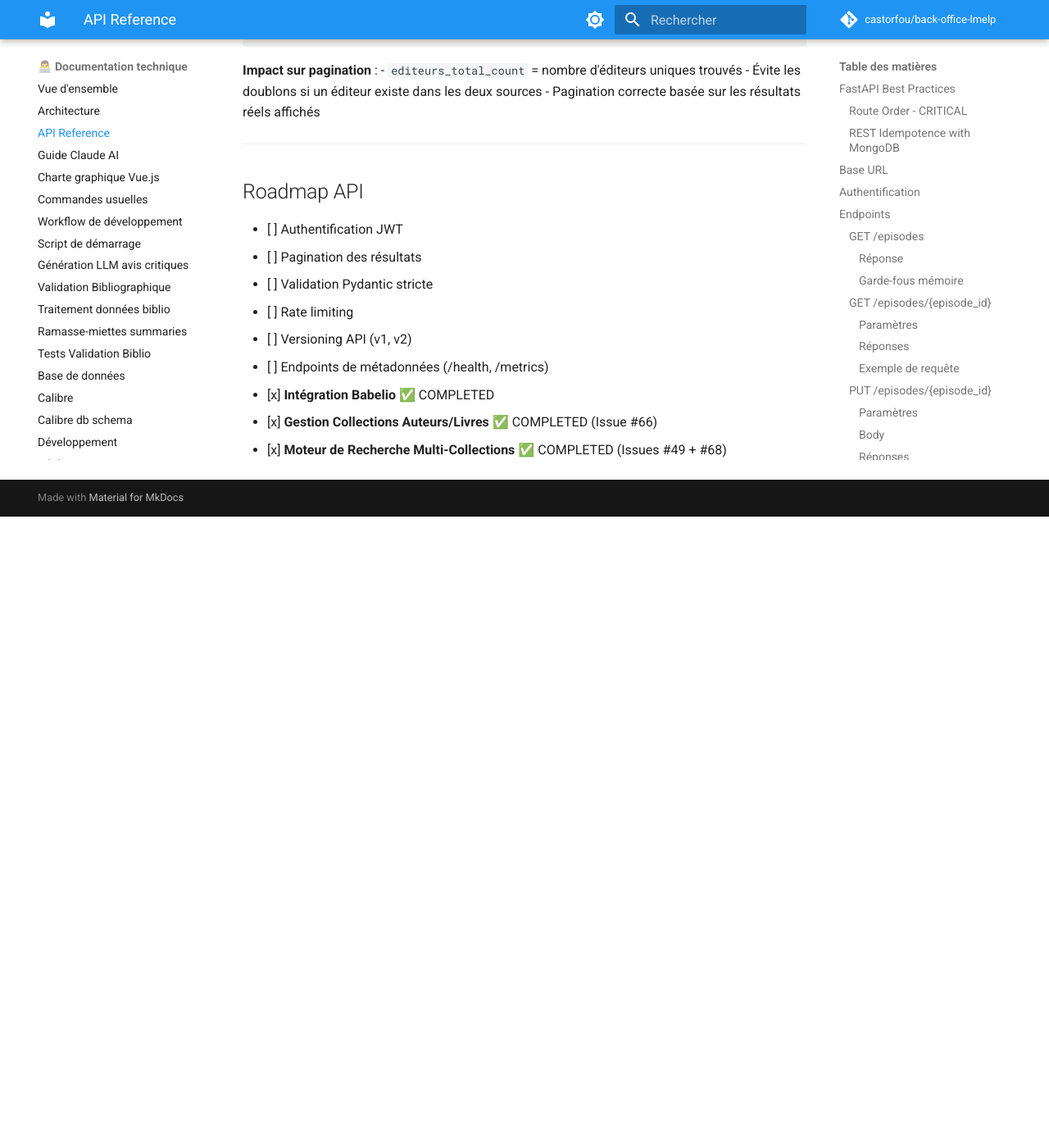
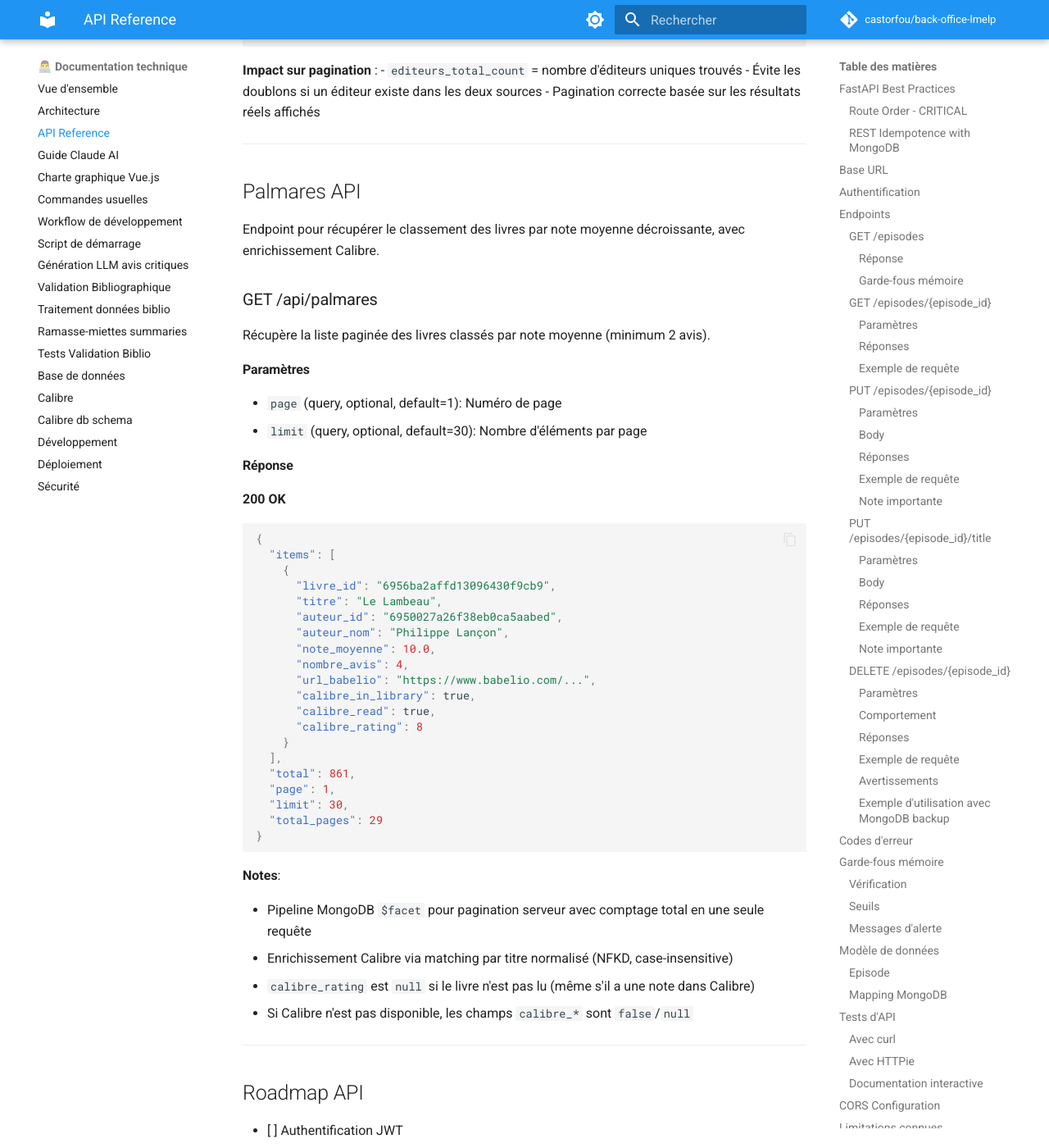
Before and after one commit to castorfou/back-office-lmelp, an MkDocs documentation site: the page built from docs/dev/api.md, in a window 1280 px wide and 1400 px high, scrolled down 26101 px. Shown: the whole window at 82% size. Built offline with MkDocs 1.6.1 and Material for MkDocs 9.7.7, drawn with Linux system fonts in a browser that asks for light colours; comment, search, counter and statistics services are not loaded; before the commit the page ends 26731 px from its top, so only the background shows below that.

Commit message:
docs: Add Palmarès user guide and API reference
- Create docs/user/palmares.md with feature overview, filters, Calibre matching
- Add Palmares API section to docs/dev/api.md (GET /api/palmares)
- Add navigation entry in docs/user/.pages

Co-Authored-By: Claude Opus 4.6 <noreply@anthropic.com>

````diff
--- a/docs/dev/api.md
+++ b/docs/dev/api.md
@@ -1269,6 +1269,54 @@ total_count = len(editeurs_set)
 
 ---
 
+## Palmares API
+
+Endpoint pour récupérer le classement des livres par note moyenne décroissante, avec enrichissement Calibre.
+
+### GET /api/palmares
+
+Récupère la liste paginée des livres classés par note moyenne (minimum 2 avis).
+
+#### Paramètres
+
+- `page` (query, optional, default=1): Numéro de page
+- `limit` (query, optional, default=30): Nombre d'éléments par page
+
+#### Réponse
+
+**200 OK**
+```json
+{
+  "items": [
+    {
+      "livre_id": "6956ba2affd13096430f9cb9",
+      "titre": "Le Lambeau",
+      "auteur_id": "6950027a26f38eb0ca5aabed",
+      "auteur_nom": "Philippe Lançon",
+      "note_moyenne": 10.0,
+      "nombre_avis": 4,
+      "url_babelio": "https://www.babelio.com/...",
+      "calibre_in_library": true,
+      "calibre_read": true,
+      "calibre_rating": 8
+    }
+  ],
+  "total": 861,
+  "page": 1,
+  "limit": 30,
+  "total_pages": 29
+}
+```
+
+**Notes**:
+
+- Pipeline MongoDB `$facet` pour pagination serveur avec comptage total en une seule requête
+- Enrichissement Calibre via matching par titre normalisé (NFKD, case-insensitive)
+- `calibre_rating` est `null` si le livre n'est pas lu (même s'il a une note dans Calibre)
+- Si Calibre n'est pas disponible, les champs `calibre_*` sont `false`/`null`
+
+---
+
 ## Roadmap API
 
 - [ ] Authentification JWT
--- /dev/null
+++ b/docs/user/palmares.md
@@ -0,0 +1,84 @@
+# Palmarès des livres
+
+## Vue d'ensemble
+
+La page **Palmarès** affiche le classement de tous les livres par note moyenne décroissante. Seuls les livres ayant reçu au minimum 2 avis critiques apparaissent dans le classement. L'intégration Calibre permet de voir le statut de lecture et la note personnelle pour chaque livre.
+
+## Accès à la page
+
+Depuis le **Dashboard**, cliquez sur la carte **"Palmarès"** (2e carte après Émissions).
+
+L'URL directe est :
+```
+http://localhost:5173/palmares
+```
+
+## Interface
+
+### Tableau principal
+
+Le tableau présente les colonnes suivantes :
+
+| Colonne | Description |
+|---------|-------------|
+| **#** | Rang dans le classement |
+| **Livre** | Titre du livre (lien cliquable vers la page détail) |
+| **Auteur** | Nom de l'auteur (lien cliquable vers la page détail) |
+| **Note** | Note moyenne avec badge coloré |
+| **Avis** | Nombre d'avis critiques |
+| **Calibre** | Statut de lecture et note Calibre |
+| **Liens** | Liens vers Calibre et Anna's Archive |
+
+### Badge de note
+
+Les notes sont affichées avec un code couleur :
+
+- **Vert foncé** (9-10) : Excellent
+- **Vert clair** (7-8.9) : Bon
+- **Jaune** (5-6.9) : Moyen
+- **Rouge** (< 5) : Faible
+
+### Colonne Calibre
+
+Pour chaque livre présent dans la bibliothèque Calibre :
+
+- **✓ Lu** : Le livre a été marqué comme lu
+- **◯** : Le livre est dans Calibre mais pas encore lu
+- **X/10** : Note Calibre (affichée uniquement pour les livres lus)
+- **—** : Le livre n'est pas dans la bibliothèque Calibre
+
+### Liens rapides
+
+Chaque ligne propose deux liens :
+
+- **Icône Calibre** : Ouvre la page Calibre avec le titre pré-rempli dans la recherche
+- **Icône Anna's Archive** : Recherche le livre sur Anna's Archive (titre + auteur)
+
+## Filtres interactifs
+
+Trois filtres sous forme de **pills cliquables** sont disponibles en haut de page :
+
+| Filtre | Actif (par défaut) | Inactif |
+|--------|-------------------|---------|
+| **Lus** | Affiche les livres lus dans Calibre | Masque les livres lus |
+| **Non lus** | Affiche les livres non lus | Masque les livres non lus et hors Calibre |
+| **Dans Calibre** | Affiche les livres présents dans Calibre | Masque les livres Calibre |
+
+- Tous les filtres sont **actifs par défaut** (tous les livres visibles)
+- Cliquez sur un filtre pour le désactiver/réactiver
+- Le compteur "X livres classés" se met à jour dynamiquement
+- Les sélections de filtres sont **persistées dans le navigateur** (localStorage) et survivent au rechargement de la page
+
+## Chargement progressif
+
+Le palmarès utilise un **infinite scroll** : les livres sont chargés par pages de 30. En faisant défiler vers le bas, les pages suivantes se chargent automatiquement.
+
+## Matching Calibre
+
+Le rapprochement entre les livres du palmarès (MongoDB) et la bibliothèque Calibre se fait par **normalisation du titre** :
+
+- Insensible à la casse (majuscules/minuscules)
+- Insensible aux accents (é → e, ô → o, etc.)
+- Normalisation Unicode NFKD
+
+Ce matching est approximatif ; certains livres peuvent ne pas être reconnus si le titre diffère significativement entre les deux sources.
````
Also changed, not shown: docs/user/.pages.
